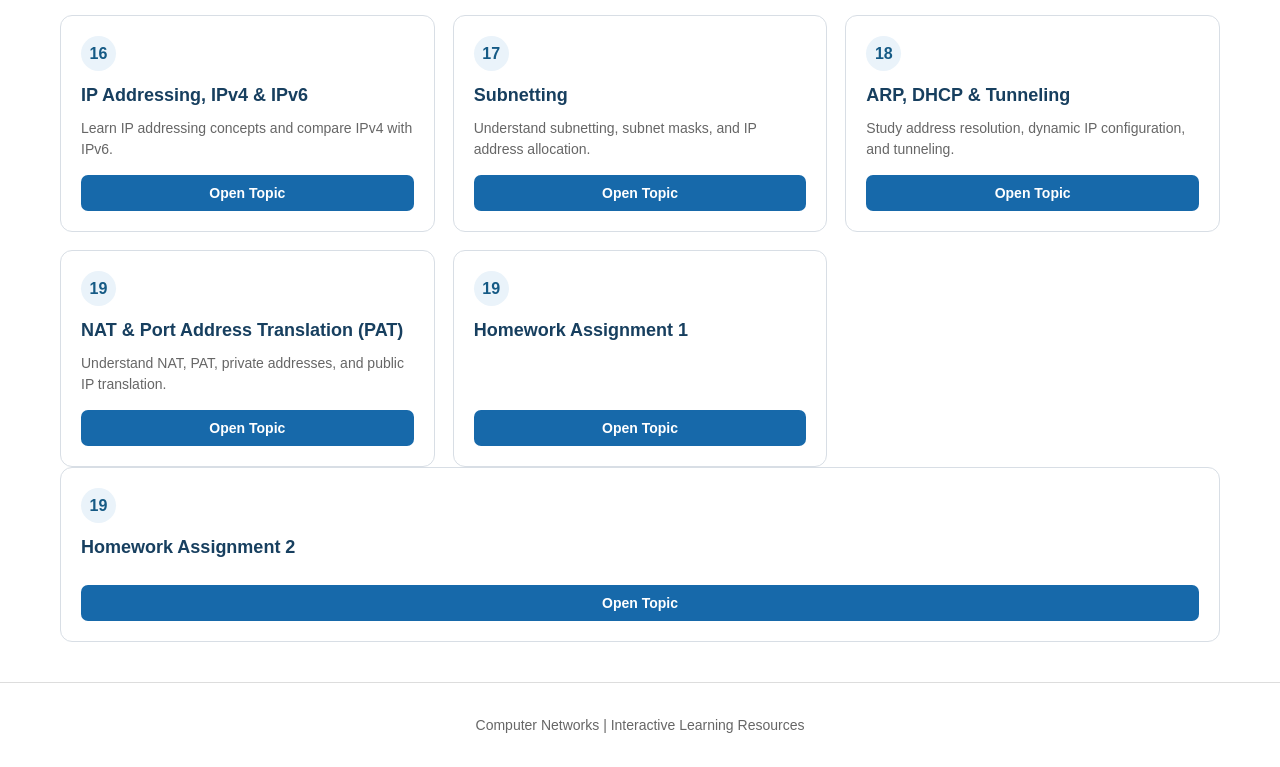
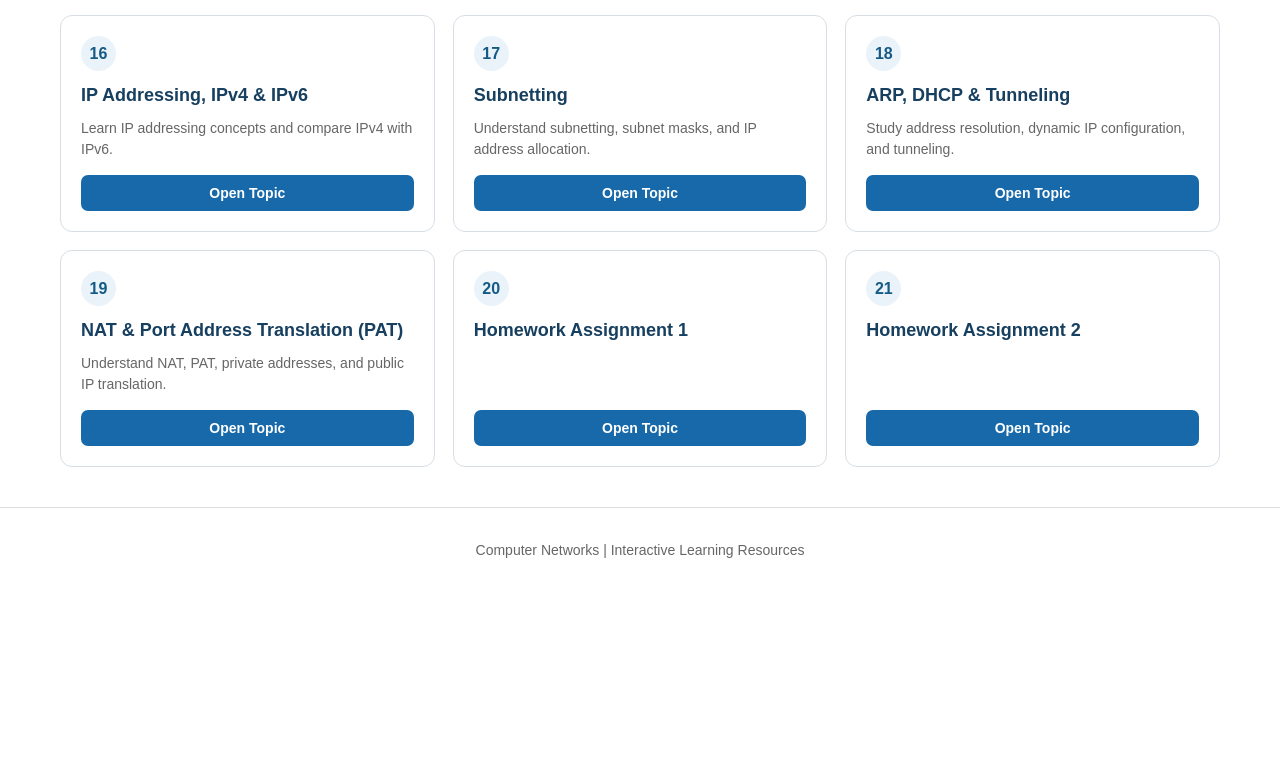
Before and after one commit to mohanchgit/cn, a plain HTML site: page index.html in a window 1280 px wide. Shown: the part 1489-2256 px from the top of the page. After the commit the page ends 2081 px from the top, so only its background shows below. Drawn offline with Linux system fonts and the light colour scheme.

Commit message:
Update index.html

```diff
--- a/index.html
+++ b/index.html
@@ -404,9 +404,10 @@
                 Open Topic
             </a>
         </div>
+
         <div class="card">
             <div>
-                <span class="number">19</span>
+                <span class="number">20</span>
                 <h2>Homework Assignment 1</h2>
 
             </div>
@@ -414,18 +415,17 @@
                 Open Topic
             </a>
  	   </div>
-</div>
 
-<div class="card">
+        <div class="card">
             <div>
-                <span class="number">19</span>
+                <span class="number">21</span>
                 <h2>Homework Assignment 2</h2>
 
             </div>
             <a class="open-btn" href="HA2_QA.html">
                 Open Topic
             </a>
- 	   </div>
+ 	       </div>
 </div>
 
 
```
